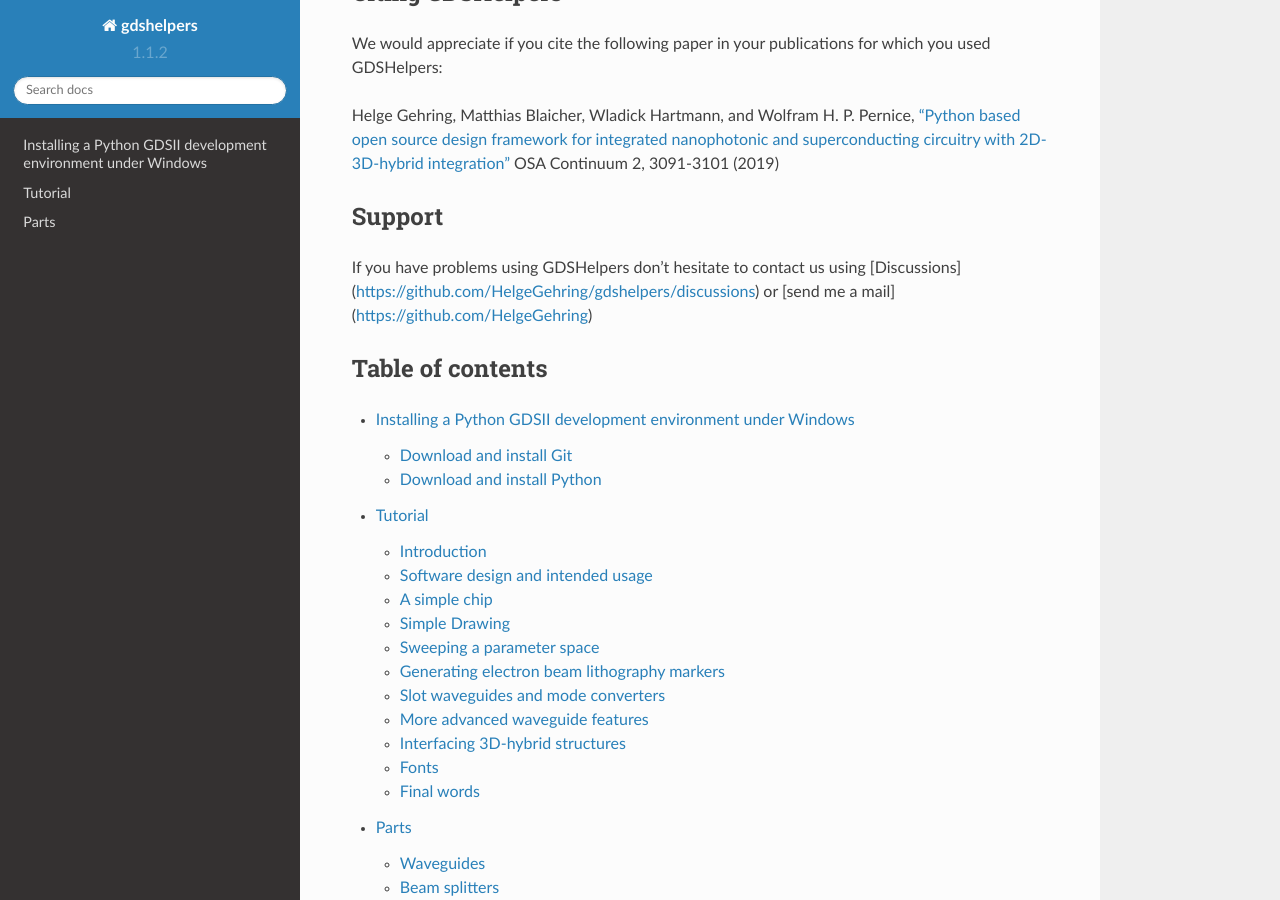
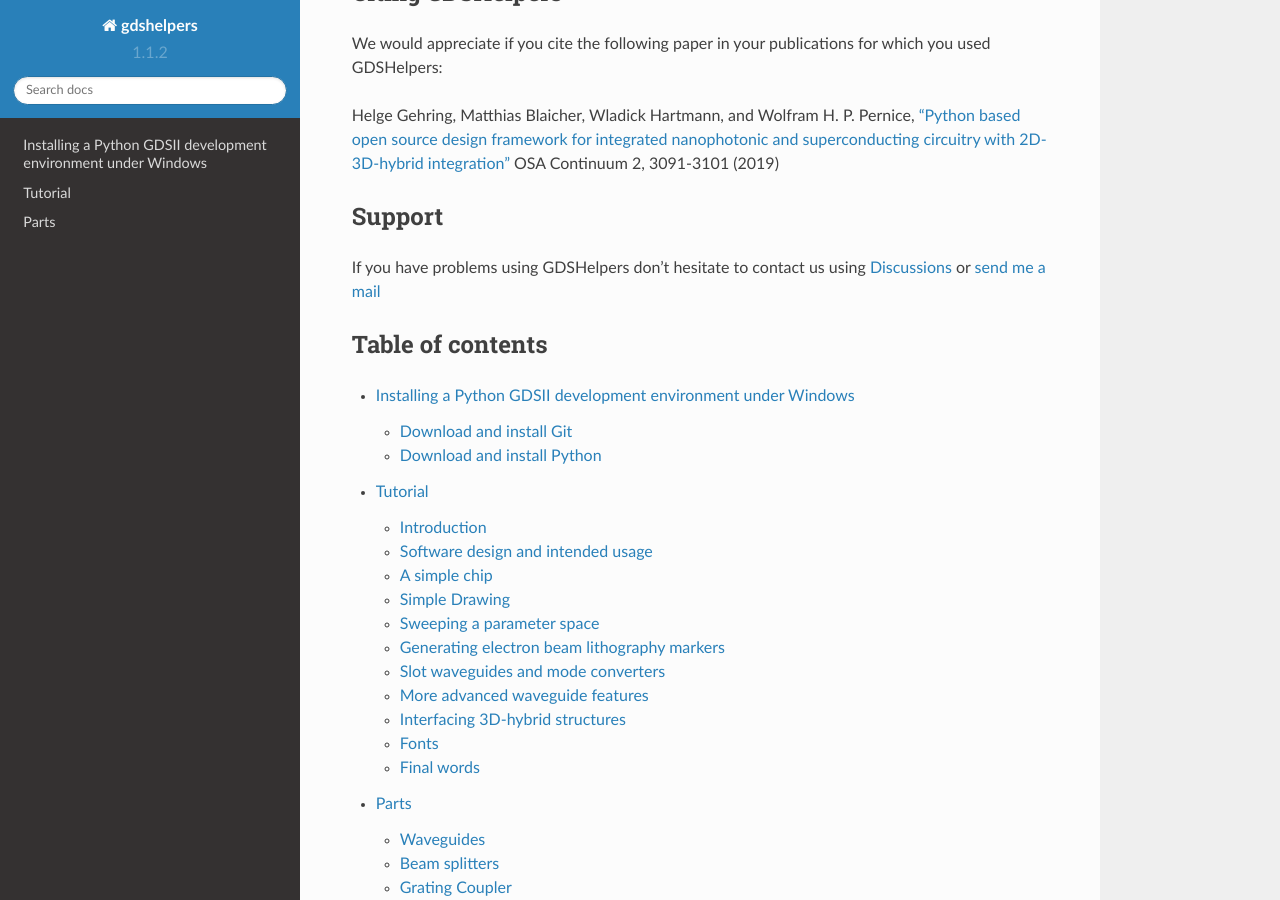
Before and after one commit to HelgeGehring/gdshelpers, a Sphinx documentation site: the page built from docs/index.rst, in a window 1280 px wide and 900 px high, scrolled down 1244 px. Built offline with Sphinx 7.4.7 and the Read the Docs theme 2.0.0, drawn with Linux system fonts in a browser that asks for light colours; formulas are drawn with MathJax 3; pages that are not in the unit, such as notebooks, are missing from menus.

Commit message:
fixed links

```diff
--- a/docs/index.rst
+++ b/docs/index.rst
@@ -110,7 +110,7 @@
 Support
 _______
 If you have problems using GDSHelpers don't hesitate to contact us using
-[Discussions](https://github.com/HelgeGehring/gdshelpers/discussions) or [send me a mail](https://github.com/HelgeGehring)
+`Discussions <https://github.com/HelgeGehring/gdshelpers/discussions>`_ or `send me a mail <https://github.com/HelgeGehring>`_
 
 Table of contents
 _________________
```
